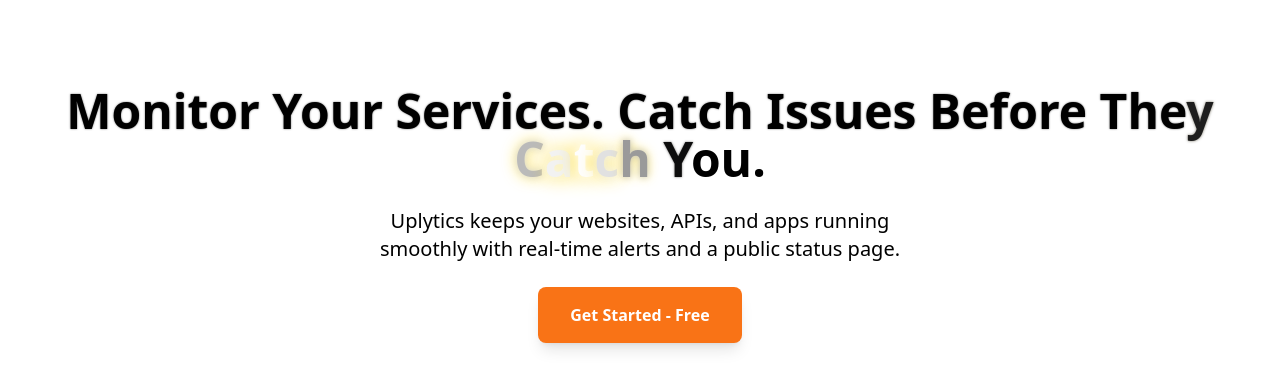
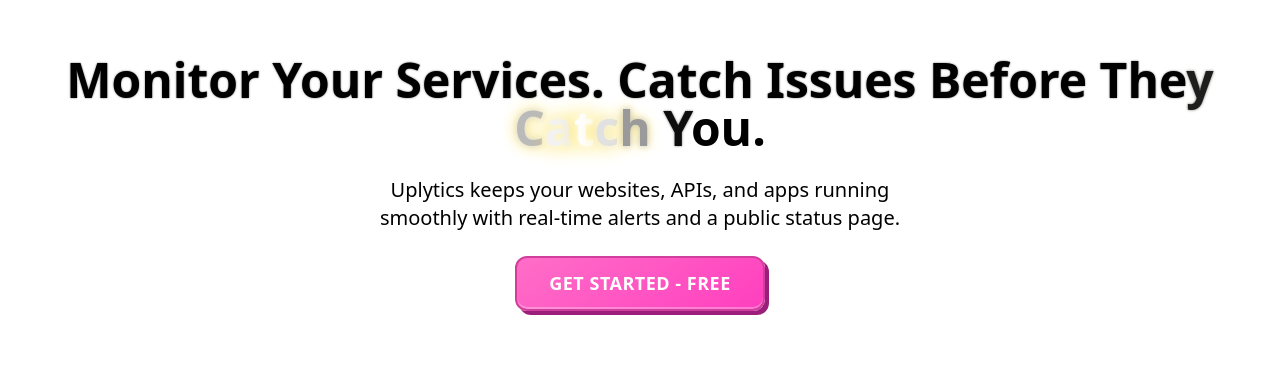
Before and after one commit to Ricardo-Ceia/UpLitycs, a React (Vite) app in the folder frontend/: page / in a window 1280 px wide. Shown: the part 217-606 px from the top of the page. Built offline with nearby package versions, Linux system fonts and the light colour scheme.

Commit message:
retro vibe pink color CTA button

```diff
--- a/frontend/src/App.css
+++ b/frontend/src/App.css
@@ -1,47 +1,3 @@
-#root {
-  max-width: 1280px;
-  margin: 0 auto;
-  padding: 2rem;
-  text-align: center;
-}
-
-.logo {
-  height: 6em;
-  padding: 1.5em;
-  will-change: filter;
-  transition: filter 300ms;
-}
-.logo:hover {
-  filter: drop-shadow(0 0 2em #646cffaa);
-}
-.logo.react:hover {
-  filter: drop-shadow(0 0 2em #61dafbaa);
-}
-
-@keyframes logo-spin {
-  from {
-    transform: rotate(0deg);
-  }
-  to {
-    transform: rotate(360deg);
-  }
-}
-
-@media (prefers-reduced-motion: no-preference) {
-  a:nth-of-type(2) .logo {
-    animation: logo-spin infinite 20s linear;
-  }
-}
-
-.card {
-  padding: 2em;
-}
-
-.read-the-docs {
-  color: #888;
-}
-
-
 /*Home*/
 
 .shiny-letter {
@@ -65,4 +21,32 @@
     text-shadow: 0 0 2px #666;
   }
 }
+
+.retro-button {
+  position: relative;
+  padding: 0.75rem 2rem;
+  font-size: 1.125rem;
+  font-weight: bold;
+  color: #fff;
+  background: linear-gradient(145deg, #ff6ec7, #ff3fbf); /* purple-pink gradient */
+  border: 2px solid #d13f9d; /* darker outline */
+  border-radius: 12px;
+  box-shadow: 4px 4px 0 #9b1f7a, inset 0 -2px 0 rgba(255, 255, 255, 0.3);
+  cursor: pointer;
+  text-transform: uppercase;
+  letter-spacing: 0.5px;
+  transition: all 0.2s ease-in-out;
+}
+
+.retro-button:hover {
+  transform: translate(-2px, -2px);
+  box-shadow: 6px 6px 0 #9b1f7a, inset 0 -2px 0 rgba(255, 255, 255, 0.5);
+  text-shadow: 0 0 8px #ff6ec7, 0 0 12px #ff3fbf;
+}
+
+.retro-button:active {
+  transform: translate(2px, 2px);
+  box-shadow: 2px 2px 0 #9b1f7a, inset 0 -2px 0 rgba(255, 255, 255, 0.2);
+}
+
 /*Home end*/
--- a/frontend/src/Home.jsx
+++ b/frontend/src/Home.jsx
@@ -7,7 +7,7 @@
       <p className="text-textSecondary text-lg md:text-xl max-w-xl">
         Uplytics keeps your websites, APIs, and apps running smoothly with real-time alerts and a public status page.
       </p>
-      <button className="bg-orange-500 hover:bg-orange-600 text-white font-bold px-8 py-4 rounded-lg shadow-lg transition transform hover:-translate-y-1 hover:shadow-xl">
+      <button className="retro-button">
         Get Started - Free
       </button>
     </section>
```
